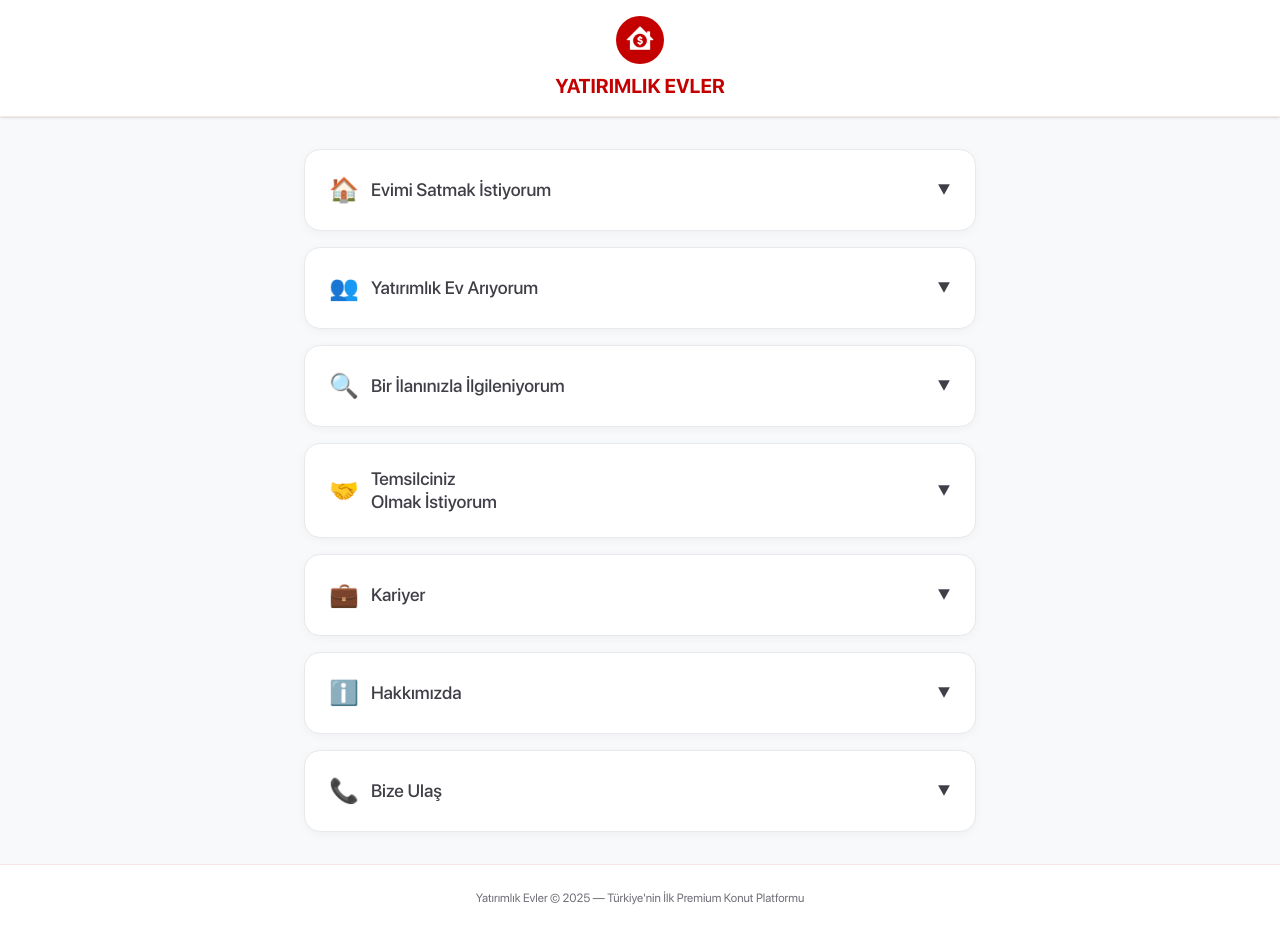
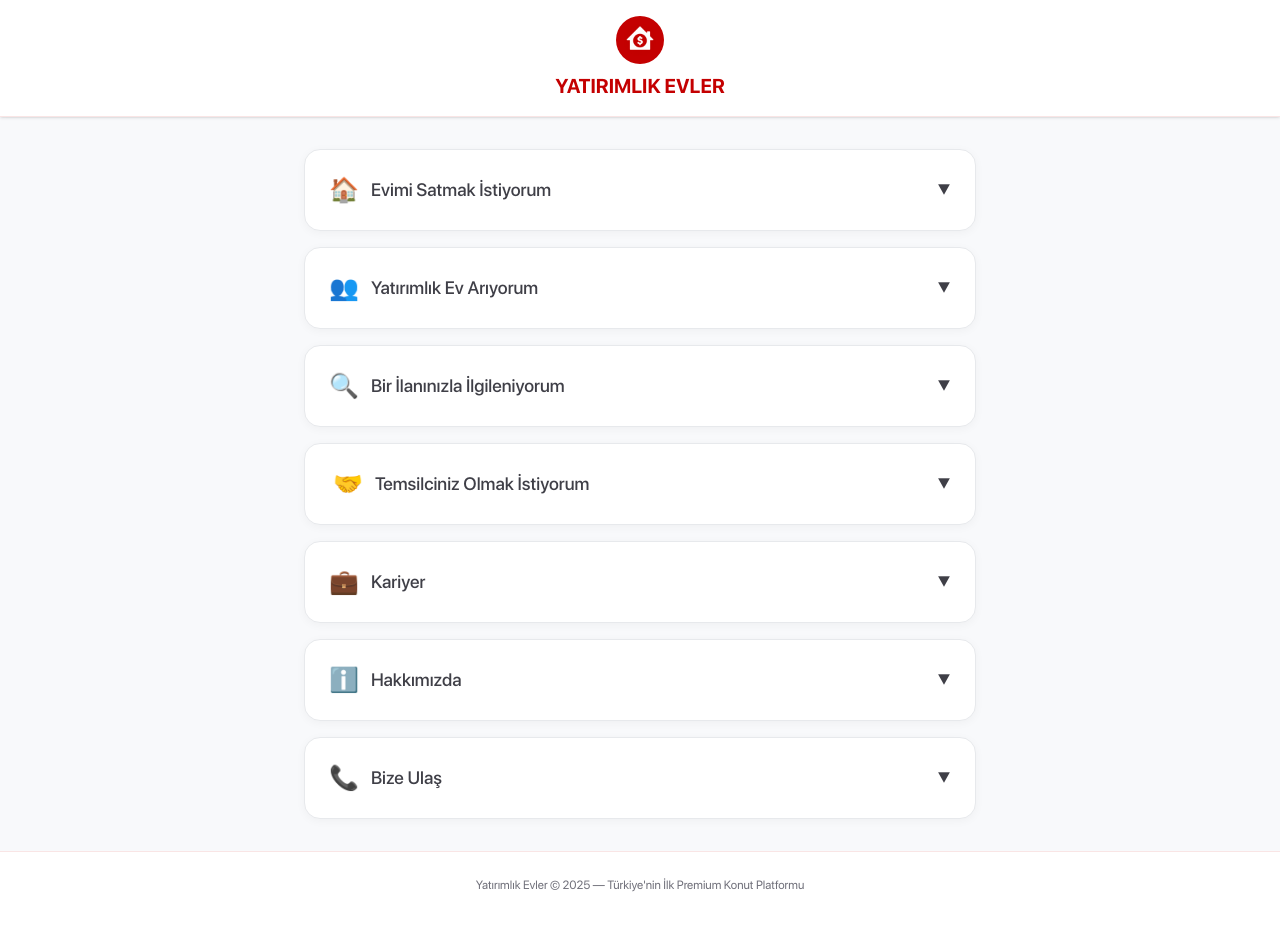
Before and after one commit to macitmert/yatirimlikevler, a Next.js app: page / in a window 1280 px wide. Built offline with nearby package versions, Linux system fonts and the light colour scheme.

Commit message:
Align emoji and text with other cards, make title single line

```diff
--- a/app/page.tsx
+++ b/app/page.tsx
@@ -912,8 +912,8 @@ export default function Home() {
            className={`w-full text-left p-4 sm:p-6 font-medium transition-colors duration-200 flex items-center justify-between ${openDetails.temsilci ? 'text-[#C40001]' : 'text-zinc-700 hover:text-[#C40001]'}`}
          >
            <span className="flex items-center gap-3">
-             <span className="text-2xl">🤝</span>
-             <span className="text-lg leading-tight">Temsilciniz<br />Olmak İstiyorum</span>
+             <span className="text-2xl ml-1">🤝</span>
+             <span className="text-lg">Temsilciniz Olmak İstiyorum</span>
            </span>
            <span className={`transform transition-transform duration-200 ${openDetails.temsilci ? 'rotate-180' : ''}`}>
              ▼
```
